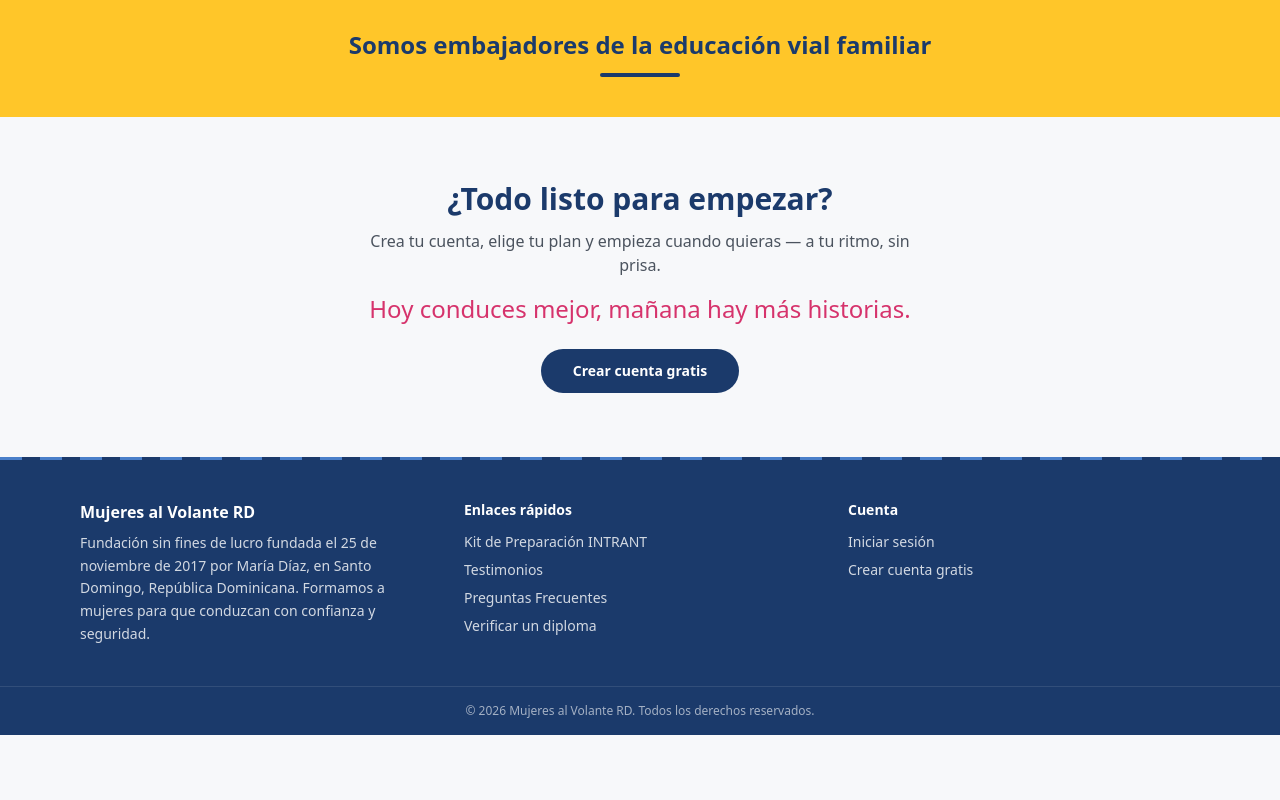
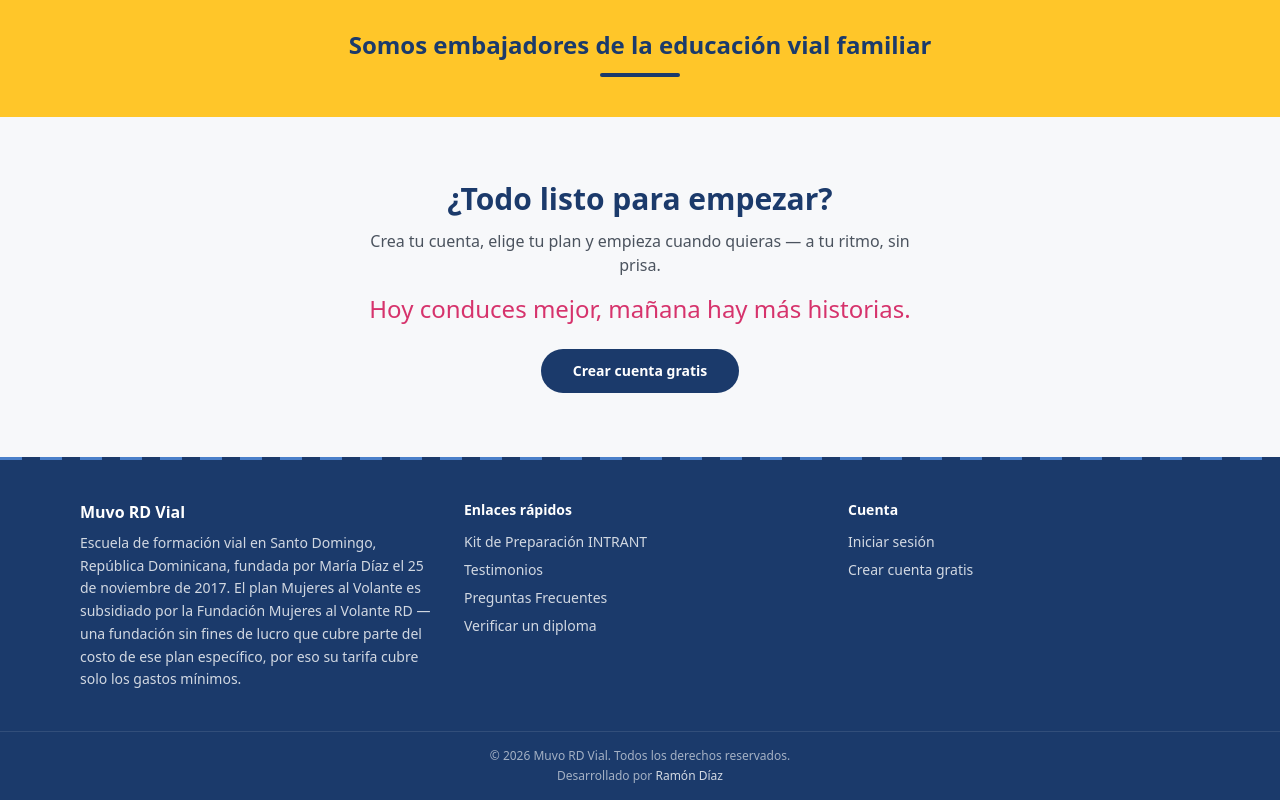
Before and after one commit to ramndiazg/mav-rd-frontend, a Next.js app: page / in a window 1280 px wide. Shown: the part 4109-4909 px from the top of the page. Before the commit the page ends 4844 px from the top, so only its background shows below. Built offline with nearby package versions, Linux system fonts and the light colour scheme; no server answers.

Commit message:
fix footer

```diff
--- a/app/page.tsx
+++ b/app/page.tsx
@@ -565,7 +565,7 @@
       {/* Banner hacia el programa escolar (NUEVO 17/09/2026) — misma idea que
           el banner empresarial de abajo, para que /escolar también tenga un
           punto de entrada visible desde la portada. */}
-      <section className="bg-brand-pink">
+      <section className="bg-brand-mamey">
         <div className="mx-auto flex max-w-6xl flex-col items-start gap-4 px-4 py-12 sm:flex-row sm:items-center sm:justify-between">
           <div>
             <h2 className="font-display text-2xl font-bold text-white">
--- a/components/layout/Footer.tsx
+++ b/components/layout/Footer.tsx
@@ -6,13 +6,23 @@
       <div className="road-divider" />
       <div className="mx-auto grid max-w-6xl gap-8 px-4 py-10 sm:grid-cols-2 lg:grid-cols-3">
         <div>
+          {/* CORREGIDO (17/09/2026): antes esta columna presentaba a "Mujeres
+              al Volante RD" (la fundación) como si fuera la entidad dueña de
+              todo el sitio. En realidad Muvo RD Vial es la escuela — la
+              fundación solo subsidia UN plan específico (Mujeres al
+              Volante), por eso ese plan cuesta menos (solo cubre gastos
+              mínimos). Mezclar ambas identidades podía generar problemas
+              legales/de representación. */}
           <p className="font-display text-base font-semibold text-white">
-            Mujeres al Volante RD
+            Muvo RD Vial
           </p>
           <p className="mt-2 text-sm leading-relaxed">
-            Fundación sin fines de lucro fundada el 25 de noviembre de 2017
-            por María Díaz, en Santo Domingo, República Dominicana.
-            Formamos a mujeres para que conduzcan con confianza y seguridad.
+            Escuela de formación vial en Santo Domingo, República Dominicana,
+            fundada por María Díaz el 25 de noviembre de 2017. El plan Mujeres
+            al Volante es subsidiado por la Fundación Mujeres al Volante RD
+            — una fundación sin fines de lucro que cubre parte del costo de
+            ese plan específico, por eso su tarifa cubre solo los gastos
+            mínimos.
           </p>
         </div>
 
@@ -64,8 +74,20 @@
       </div>
 
       <div className="border-t border-white/10 px-4 py-4 text-center text-xs text-white/60">
-        © {new Date().getFullYear()} Mujeres al Volante RD. Todos los
-        derechos reservados.
+        <p>
+          © {new Date().getFullYear()} Muvo RD Vial. Todos los derechos
+          reservados.
+        </p>
+        {/* NUEVO (17/09/2026): crédito del desarrollador, a pedido. */}
+        <p className="mt-1">
+          Desarrollado por{" "}
+          <a
+            href="mailto:ramndiaz@gmail.com"
+            className="text-white/80 hover:text-white hover:underline"
+          >
+            Ramón Díaz
+          </a>
+        </p>
       </div>
     </footer>
   );
```
